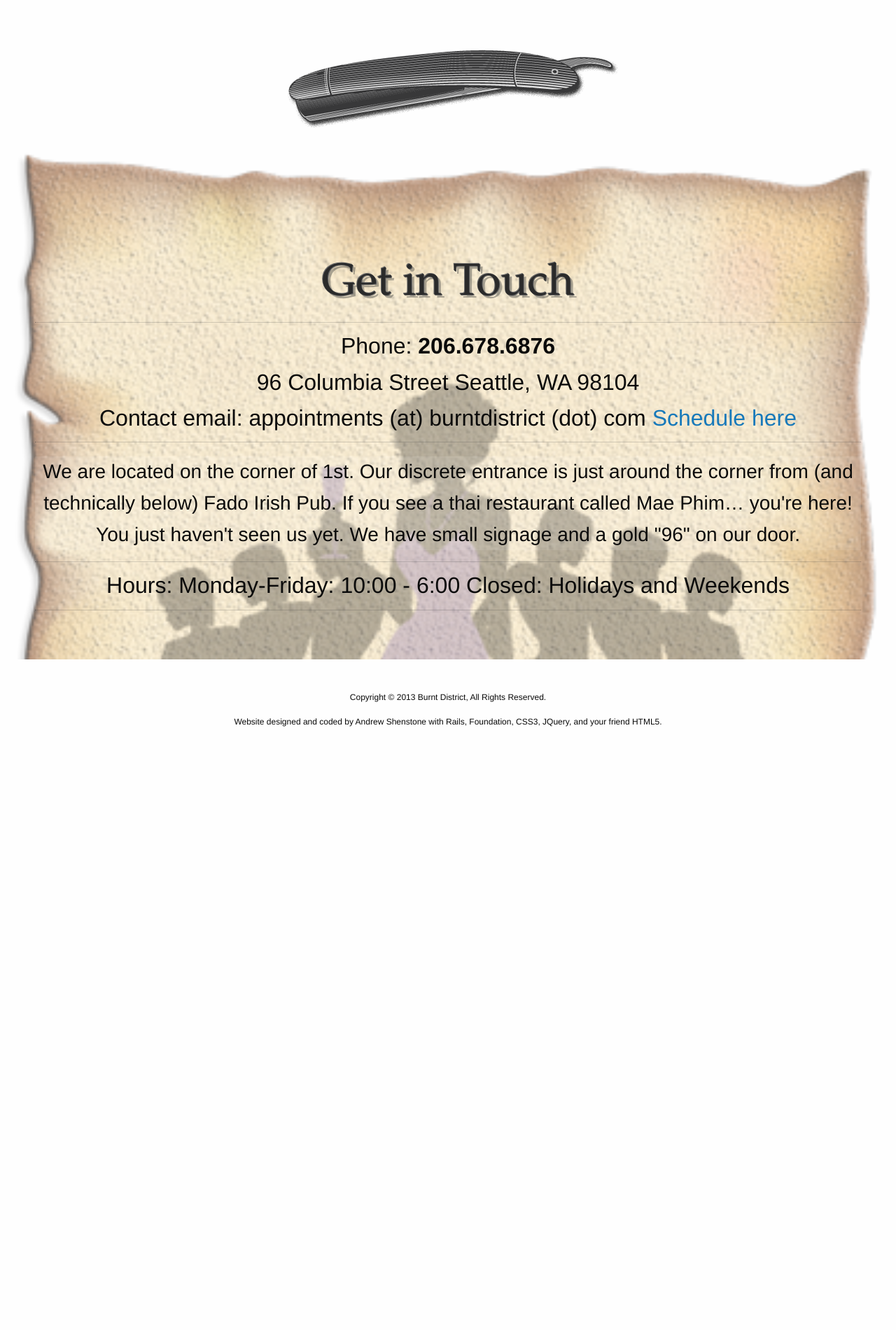
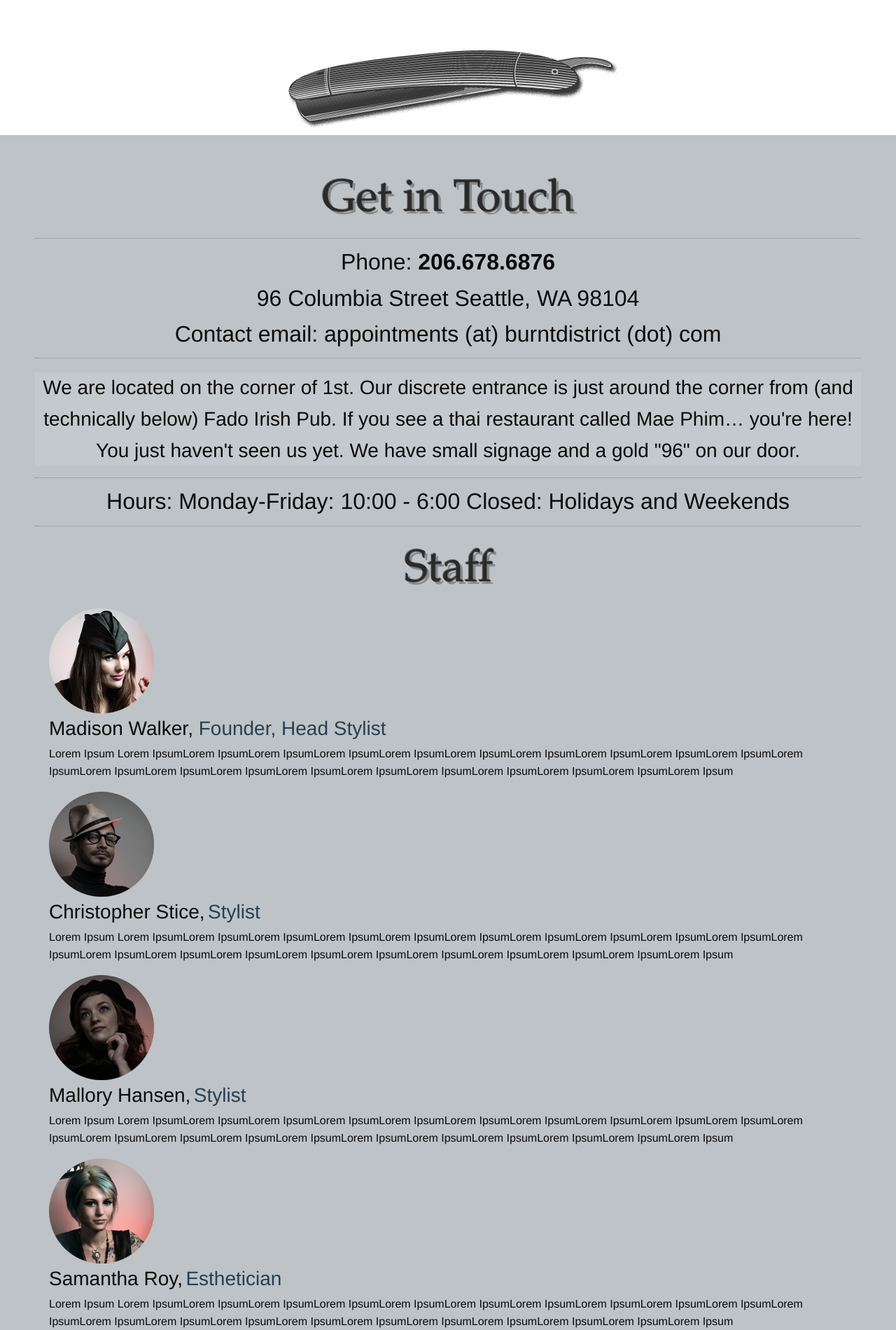
Before and after one commit to shenst1/burntdistrict, a Rails app: page / in a window 1280 px wide. Shown: the part 3701-5601 px from the top of the page at 70% size. Before the commit the page ends 4739 px from the top, so only its background shows below. Run offline with Rails 7, Linux system fonts and the light colour scheme; style sheets or scripts are compiled from the project's sources; some libraries are stand-ins or nearby versions.

```diff
--- a/app/assets/stylesheets/salon.css.scss
+++ b/app/assets/stylesheets/salon.css.scss
@@ -141,7 +141,8 @@ $mainyellow: rgb(255, 255, 0);
     @include h2header
   }
   #contactbackground {
-  background: url(eventsphoto.png) top no-repeat;
+  // background: url(eventsphoto.png) top no-repeat;
+  background-color: #bdc3c7;
   background-size: 100%;
   @include background
   }
@@ -155,6 +156,7 @@ $mainyellow: rgb(255, 255, 0);
   }
   p {
     font-size: 1.75em;
+
     &.secondary {
       font-size: 2em;
       border: 1px dotted rgba(52,54,56,.4);
@@ -167,6 +169,26 @@ $mainyellow: rgb(255, 255, 0);
       text-align: center;
       @include clearbg
     }
+    &.name {
+      display: inline;
+    }
+    &.title {
+      display: inline;
+      // background-color: #f1c40f;
+      color: #2c3e50;
+    }
+    &.bio {
+      font-size: 1em;
+      display: inline;
+      float: right;
+    }
+  }
+  ul {
+    list-style-type: none;
+    display: inline-block;
+  }
+  li.profile {
+
   }
 }
 //Styling for transition elements
--- a/app/views/salon/_contact.html.erb
+++ b/app/views/salon/_contact.html.erb
@@ -1,5 +1,3 @@
-<br><br><br><br><br>
-
 <h2>Get in Touch</h2>
 <p class="secondary">
 Phone: <b>206.678.6876</b>
@@ -8,7 +6,7 @@ Phone: <b>206.678.6876</b>
 Seattle, WA 98104
 <br>
 Contact email: appointments (at) burntdistrict (dot) com
-<a href="javascript:launchWS('http://clients.mindbodyonline.com/ws.asp?studioid=38831&stype=-9&sView=week');">Schedule here</a>
+
 </p>
 <p class="clearbg">We are located on the corner of 1st.
 Our discrete entrance is just around the corner from (and technically below) Fado Irish Pub. If you see a thai restaurant called Mae Phim… you're here! You just haven't seen us yet.
@@ -17,6 +15,57 @@ We have small signage and a gold "96" on our door.</p>
 Hours:
 Monday-Friday: 10:00 - 6:00
 Closed: Holidays and Weekends
-
-
 </p>
+<h2>Staff</h2>
+<ul>
+  <li class="profile row">
+    <div class="large-3 columns">
+      <%= image_tag("WEB_MadisonHeadCrop.png") %>
+    </div>
+    <div class="large-9 columns">
+      <p class="name">Madison Walker, </p>
+      <p class="subheader title">Founder, Head Stylist </p>
+      <p class="bio">Lorem Ipsum Lorem IpsumLorem IpsumLorem IpsumLorem IpsumLorem IpsumLorem IpsumLorem IpsumLorem IpsumLorem IpsumLorem IpsumLorem IpsumLorem IpsumLorem IpsumLorem IpsumLorem IpsumLorem IpsumLorem IpsumLorem IpsumLorem IpsumLorem IpsumLorem Ipsum</p>
+    </end>
+  </li>
+  <li class="profile row">
+    <div class="large-3 columns">
+      <%= image_tag("WEB_ChrisHat.png") %>
+    </div>
+    <div class="large-9 columns">
+      <p class="name">Christopher Stice,</p>
+      <p class="subheader title">Stylist</p>
+      <p class="bio">Lorem Ipsum Lorem IpsumLorem IpsumLorem IpsumLorem IpsumLorem IpsumLorem IpsumLorem IpsumLorem IpsumLorem IpsumLorem IpsumLorem IpsumLorem IpsumLorem IpsumLorem IpsumLorem IpsumLorem IpsumLorem IpsumLorem IpsumLorem IpsumLorem IpsumLorem Ipsum</p>
+    </div>
+  </li>
+  <li class="profile row">
+    <div class="large-3 columns">
+      <%= image_tag("WEB_MalloryHead.png") %>
+    </div>
+    <div class="large-9 columns">
+      <p class="name">Mallory Hansen,</p>
+      <p class="subheader title">Stylist </p>
+      <p class="bio">Lorem Ipsum Lorem IpsumLorem IpsumLorem IpsumLorem IpsumLorem IpsumLorem IpsumLorem IpsumLorem IpsumLorem IpsumLorem IpsumLorem IpsumLorem IpsumLorem IpsumLorem IpsumLorem IpsumLorem IpsumLorem IpsumLorem IpsumLorem IpsumLorem IpsumLorem Ipsum</p>
+    </div>
+  </li>
+  <li class="profile row">
+    <div class="large-3 columns">
+      <%= image_tag("WEB_SamHead.png") %>
+    </div>
+     <div class="large-9 columns">
+      <p class="name">Samantha Roy,</p>
+      <p class="subheader title">Esthetician </p>
+      <p class="bio">Lorem Ipsum Lorem IpsumLorem IpsumLorem IpsumLorem IpsumLorem IpsumLorem IpsumLorem IpsumLorem IpsumLorem IpsumLorem IpsumLorem IpsumLorem IpsumLorem IpsumLorem IpsumLorem IpsumLorem IpsumLorem IpsumLorem IpsumLorem IpsumLorem IpsumLorem Ipsum</p>
+    </div>
+  </li>
+  <li class="profile row">
+    <div class="large-3 columns">
+      <%= image_tag("WEB_AndrewHead.png") %>
+    </div>
+    <div class="large-9 columns">
+      <p class="name">Andrew Shenstone,</p>
+      <p class="subheader title">Web Master </p>
+      <p class="bio">Lorem Ipsum Lorem IpsumLorem IpsumLorem IpsumLorem IpsumLorem IpsumLorem IpsumLorem IpsumLorem IpsumLorem IpsumLorem IpsumLorem IpsumLorem IpsumLorem IpsumLorem IpsumLorem IpsumLorem IpsumLorem IpsumLorem IpsumLorem IpsumLorem IpsumLorem Ipsum</p>
+    </div>
+  </li>
+</ul>
--- a/config/rubber/rubber-ruby.yml
+++ b/config/rubber/rubber-ruby.yml
@@ -15,7 +15,7 @@ ruby_build_version: 20130628
 
 # REQUIRED: Set to the version string for the ruby version you wish to use
 # Run "ruby-build --definitions" to see the list of possible options
-ruby_version: 2.0.0-p195
+ruby_version: 2.0.0-p0
 
 # REQUIRED: Installation path for ruby.
 ruby_path: "/usr/local/rubies/#{ruby_version}"
```
Also changed, not shown: config/rubber/rubber.yml (+7 -8 lines), app/assets/images/WEB_AndrewHead.png (added), app/assets/images/WEB_ChrisHat.png (added), app/assets/images/WEB_MadisonHeadCrop.png (added), app/assets/images/WEB_MalloryHead.png (added), app/assets/images/WEB_SamHead.png (added).
